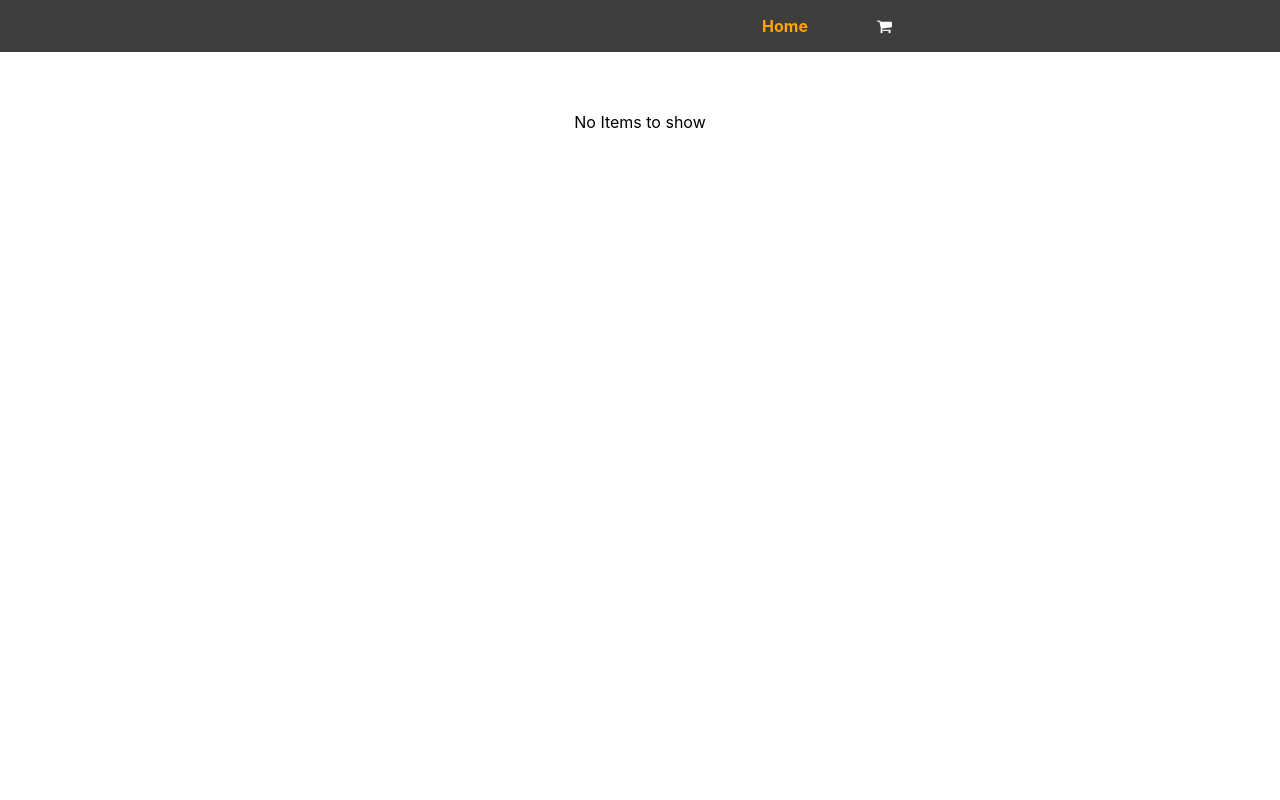
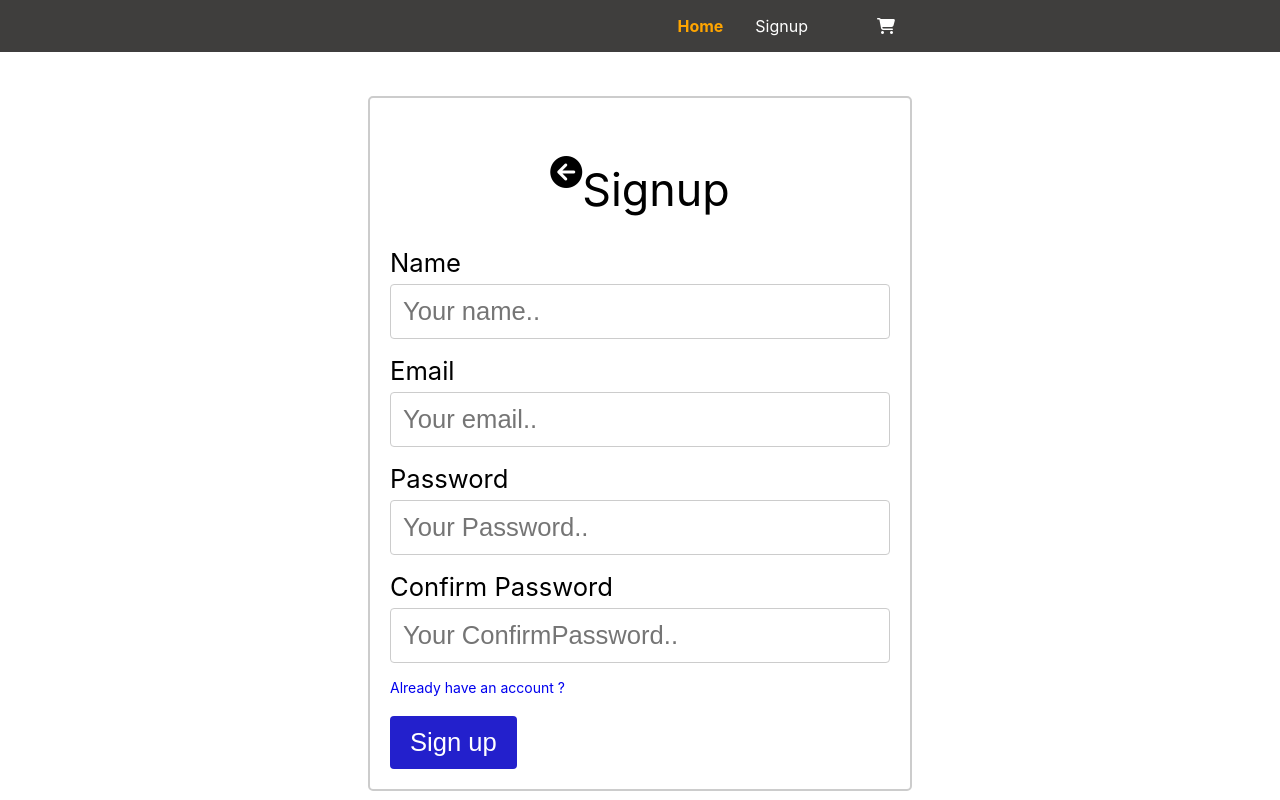
Before and after one commit to sanketwakhare/react-shopping-cart-project, a React (Create React App) app: page /signup in a window 1280 px wide. Built offline with nearby package versions, Linux system fonts and the light colour scheme; no server answers.

Commit message:
add signup basic page

```diff
--- a/public/index.html
+++ b/public/index.html
@@ -1,2 +1,2 @@
-<link rel="stylesheet" href="https://cdnjs.cloudflare.com/ajax/libs/font-awesome/4.7.0/css/font-awesome.min.css">
+<link rel="stylesheet" href="https://cdnjs.cloudflare.com/ajax/libs/font-awesome/6.5.1/css/all.min.css">
 <div id="root"></div>
--- a/src/components/Header/Header.js
+++ b/src/components/Header/Header.js
@@ -1,25 +1,24 @@
-import React, { useEffect, useState, useContext } from 'react';
-import { Link } from 'react-router-dom';
-import useApi from '../../hooks/useApi';
+import React from "react";
+import { Link } from "react-router-dom";
+import useApi from "../../hooks/useApi";
 
-import './header.scss';
-import { useSelector, useDispatch } from 'react-redux';
-import { clearCartRedux } from '../../store/cart';
+import { useDispatch, useSelector } from "react-redux";
+import { clearCartRedux } from "../../store/cart";
+import "./header.scss";
 
 // TODO: fix header style. should be responsive
 const Header = (props) => {
-
   const { selectedCategory, setSelectedCategory } = props;
   const cartItems = useSelector((state) => state.cart);
   const dispatch = useDispatch();
   const { data: categoriesList } = useApi({
-    url: 'https://fakestoreapi.com/products/categories',
+    url: "https://fakestoreapi.com/products/categories",
   });
-  const categories = ['home'];
+  const categories = ["home"];
   categories.push(...categoriesList);
-  const selectedItemClass = 'header-item header-item-selected';
+  const selectedItemClass = "header-item header-item-selected";
   const totalCartItems = cartItems.reduce((acc, item) => {
-    return acc + item.quantity
+    return acc + item.quantity;
   }, 0);
 
   const handleSelectedCategory = (category) => {
@@ -37,12 +36,12 @@ const Header = (props) => {
         {categories.map((category) => {
           return (
             <Link
-              to={category === 'home' ? '' : `category/${category}`}
+              to={category === "home" ? "" : `category/${category}`}
               key={category}
               className={
                 selectedCategory === category
                   ? selectedItemClass
-                  : 'header-item'
+                  : "header-item"
               }
               onClick={() => handleSelectedCategory(category)}
             >
@@ -50,14 +49,26 @@ const Header = (props) => {
             </Link>
           );
         })}
+        <Link
+          to={"signup"}
+          className={
+            selectedCategory === "signup" ? selectedItemClass : "header-item"
+          }
+          onClick={() => handleSelectedCategory("signup")}
+        >
+          Signup
+        </Link>
       </div>
       <div className="cart-container">
         <i className="fa fa-shopping-cart"></i>
-        {totalCartItems > 0 &&
+        {totalCartItems > 0 && (
           <>
             <span>{totalCartItems}</span>
-            <div className="clear-cart spacing__left" onClick={handleClearCart}>Clear Cart</div>
-          </>}
+            <div className="clear-cart spacing__left" onClick={handleClearCart}>
+              Clear Cart
+            </div>
+          </>
+        )}
       </div>
     </div>
   );
--- /dev/null
+++ b/src/pages/signup/Signup.jsx
@@ -0,0 +1,90 @@
+import React, { useState } from 'react';
+import { Link, useNavigate } from "react-router-dom";
+import './signup.scss';
+
+function Signup() {
+    /*************state variables*************/
+    const [name, setName] = useState('')
+    const [email, setEmail] = useState('')
+    const [password, setPassword] = useState('')
+    const [confirmPassword, setConfirmPassword] = useState('');
+
+    const [loading, setLoading] = useState(false);
+    const [errMsg, setErrMsg] = useState("");
+
+    const navigate = useNavigate();
+    const handleSubmit = async () => {
+        // write your logic here
+    }
+
+    if (loading) return <h1>Loading...</h1>
+    return (
+        <div className="signupscreen">
+            <div className="container">
+                <div className="innerContainer">
+                    <div
+                        style={{
+                            display: 'flex',
+                            justifyContent: 'center',
+                            alignItems: 'center',
+                            marginBottom: '20px',
+                        }}
+                    >
+                        <div >
+                            <i class="fas fa-arrow-circle-left fa-2x"></i>
+                        </div>
+                        <p>Signup</p>
+                    </div>
+
+                    <label for="name">Name</label>
+                    <input
+                        type="text"
+                        id="name"
+                        name="name"
+                        placeholder="Your name.."
+                        value={name}
+                        onChange={e => setName(e.target.value)}
+                    />
+
+                    <label for="email">Email</label>
+                    <input
+                        type="email"
+
+                        name="email"
+                        placeholder="Your email.."
+                        value={email}
+                        onChange={e => setEmail(e.target.value)}
+                    />
+                    <label for="password">Password</label>
+                    <input
+                        type="password"
+                        name="password"
+                        placeholder="Your Password.."
+                        value={password}
+                        onChange={e => setPassword(e.target.value)}
+                    />
+                    <label for="password">Confirm Password</label>
+                    <input
+                        type="password"
+                        id="password"
+                        name="confirmPassword"
+                        placeholder="Your ConfirmPassword.."
+                        value={confirmPassword}
+                        onChange={e => setConfirmPassword(e.target.value)}
+                    />
+                    <Link to="/login" className="link">
+                        <span>Already have an account ?</span>
+                    </Link>
+
+                    <br />
+                    <input type="submit" value="Sign up" onClick={handleSubmit} />
+                    <div className={errMsg ? "errContainer" : ""}>{errMsg}</div>
+                </div>
+
+
+            </div>
+        </div>
+    )
+}
+
+export default Signup;
--- /dev/null
+++ b/src/pages/signup/signup.scss
@@ -0,0 +1,100 @@
+.signupscreen {
+  margin-top: 4rem;
+}
+.signupscreen input[type="text"],
+input[type="email"],
+input[type="password"],
+select,
+textarea {
+  width: 100%;
+  padding: 12px;
+  border: 1px solid #ccc;
+  border-radius: 4px;
+  box-sizing: border-box;
+  margin-top: 6px;
+  margin-bottom: 16px;
+  resize: vertical;
+  font-size: 1.6rem;
+}
+
+.signupscreen input[type="submit"] {
+  background-color: rgb(35, 32, 204);
+  color: white;
+  padding: 12px 20px;
+  border: none;
+  border-radius: 4px;
+  cursor: pointer;
+  margin-top: 20px;
+  font-size: 1.6rem;
+}
+
+.signupscreen input[type="submit"]:hover {
+  background-color: #1d3557;
+}
+
+.signupscreen .container p {
+  font-size: 2.8rem;
+  text-align: center;
+  margin-bottom: 10px;
+}
+.signupscreen .container label {
+  font-size: 1.6rem;
+}
+
+.signupscreen .container {
+  flex-grow: 1;
+  display: flex;
+  align-items: center;
+}
+
+.signupscreen .container .innerContainer {
+  border-radius: 5px;
+  background-color: #fff;
+  padding: 20px;
+  max-width: 500px;
+  height: fit-content;
+  /* flex-grow: 1; */
+  /* background-color: red; */
+  border: 2px solid #ccc;
+}
+
+.signupscreen .header {
+  background-color: black;
+  width: 100%;
+  padding: 20px;
+}
+
+.signupscreen .header p {
+  font-weight: bold;
+  font-size: 20px;
+  color: white;
+}
+
+.signupscreen .container .innerContainer span {
+  font-size: 14px;
+}
+
+.link {
+  text-decoration: none;
+  cursor: pointer;
+}
+
+.signupscreen {
+  display: grid;
+  place-items: center;
+
+  height: 70vh;
+}
+
+.errContainer {
+  margin-top: 5px;
+  border-radius: 5px;
+  background-color: #fff;
+  padding: 20px;
+  max-width: 500px;
+  height: fit-content;
+  /* flex-grow: 1; */
+  background-color: lightcoral;
+  border: 2px solid #ccc;
+  color: white;
+}
--- a/src/routes/AppRoutes.jsx
+++ b/src/routes/AppRoutes.jsx
@@ -2,6 +2,7 @@ import { Route, Routes } from "react-router";
 import NoItemsOverlay from "../components/NoItemsOverlay/NoItemsOverlay";
 import ProductDetails from "../components/Products/ProductDetails/ProductDetails";
 import ProductList from "../components/Products/ProductList";
+import Signup from "../pages/signup/Signup";
 
 const AppRoutes = (props) => {
     const { selectedCategory } = props;
@@ -21,6 +22,10 @@ const AppRoutes = (props) => {
                     element={<ProductDetails />}>
                 </Route>
                 <Route
+                    path="/signup"
+                    element={<Signup />}>
+                </Route>
+                <Route
                     path="*"
                     element={<NoItemsOverlay />}>
                 </Route>
```
Also changed, not shown: src/style.scss (+4 -4 lines).
